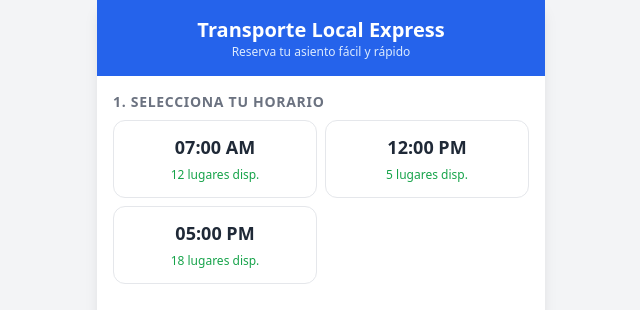
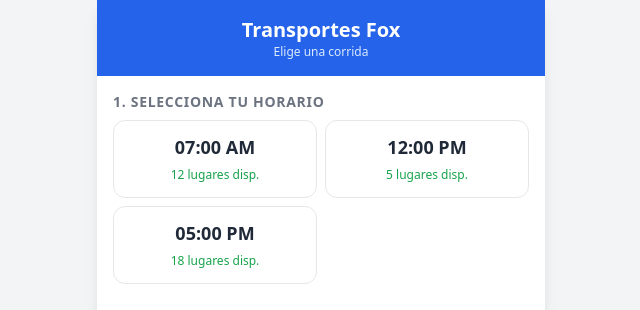
Before and after one commit to rickichimal22-debug/transportista_sin_ficcion, a plain HTML site: page index.html in a window 1280 px wide. Shown: the whole page, without its empty margins (319-959 px from the left). Drawn offline with nearby package versions, Linux system fonts and the light colour scheme.

Commit message:
actualizacion de textos

```diff
--- a/index.html
+++ b/index.html
@@ -12,8 +12,8 @@
 
         <!-- Header -->
         <header class="bg-blue-600 text-white p-4 text-center">
-            <h1 class="text-xl font-bold">Transporte Local Express</h1>
-            <p class="text-xs text-blue-100">Reserva tu asiento fácil y rápido</p>
+            <h1 class="text-xl font-bold">Transportes Fox</h1>
+            <p class="text-xs text-blue-100">Elige una corrida</p>
         </header>
 
         <!-- Contenido Principal -->
```
